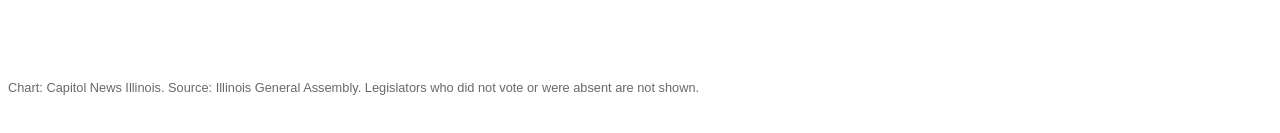
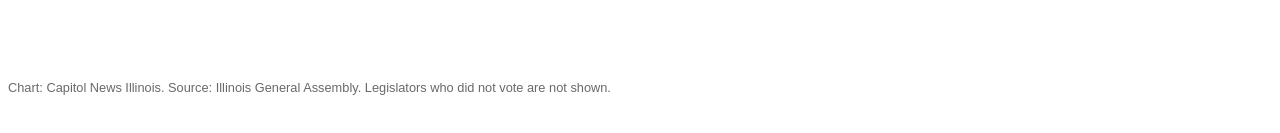
Before and after one commit to adams-cni/vote-viz, a plain HTML site: page index.html in a window 1280 px wide. Shown: the part 643-776 px from the top of the page. Drawn offline with nearby package versions, Linux system fonts and the light colour scheme.

Commit message:
Update index.html

```diff
--- a/index.html
+++ b/index.html
@@ -20,7 +20,7 @@
     <div class="graph-container">
     <div id="graph"></div>
     </div>
-    <div id="credit">Chart: Capitol News Illinois. Source: Illinois General Assembly. Legislators who did not vote or were absent are not shown.</div>
+    <div id="credit">Chart: Capitol News Illinois. Source: Illinois General Assembly. Legislators who did not vote are not shown.</div>
 
     <script src="script.js"></script>
 
```
